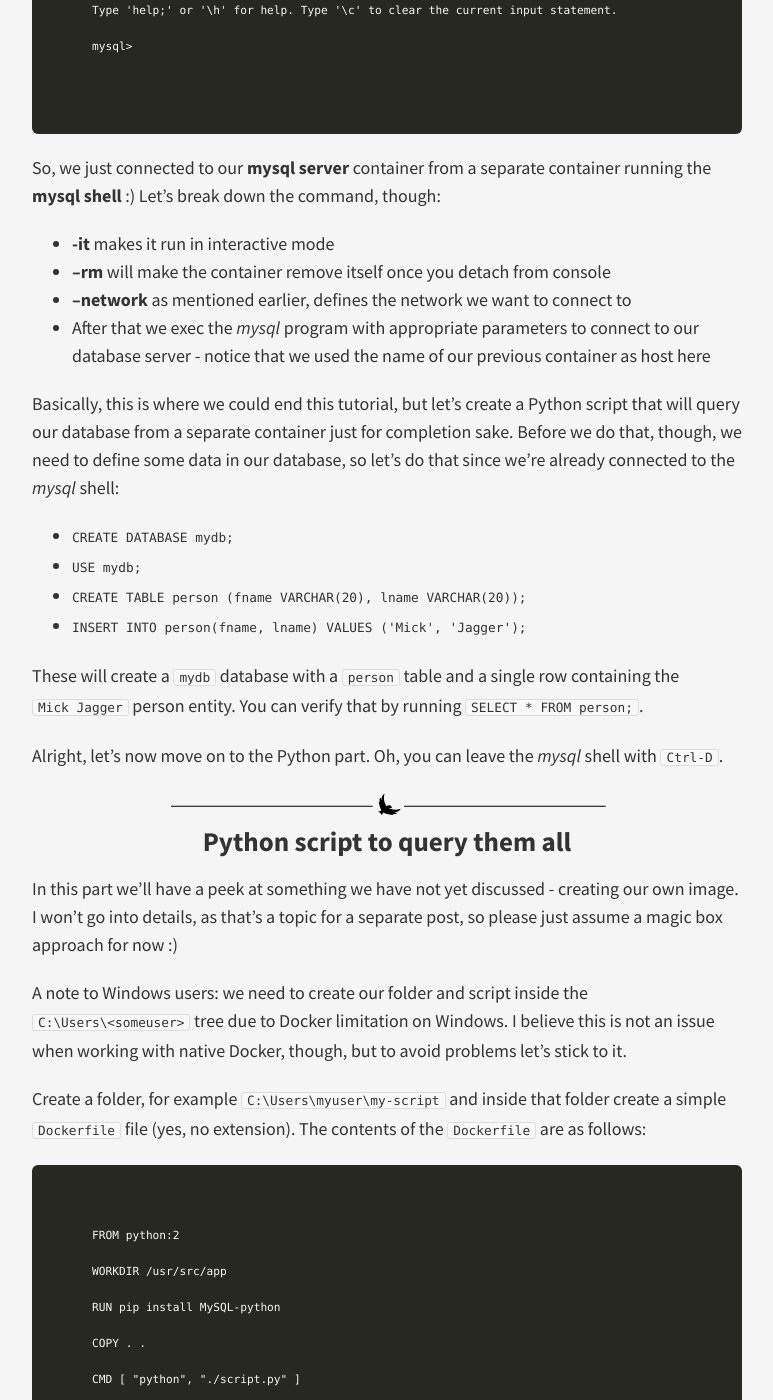
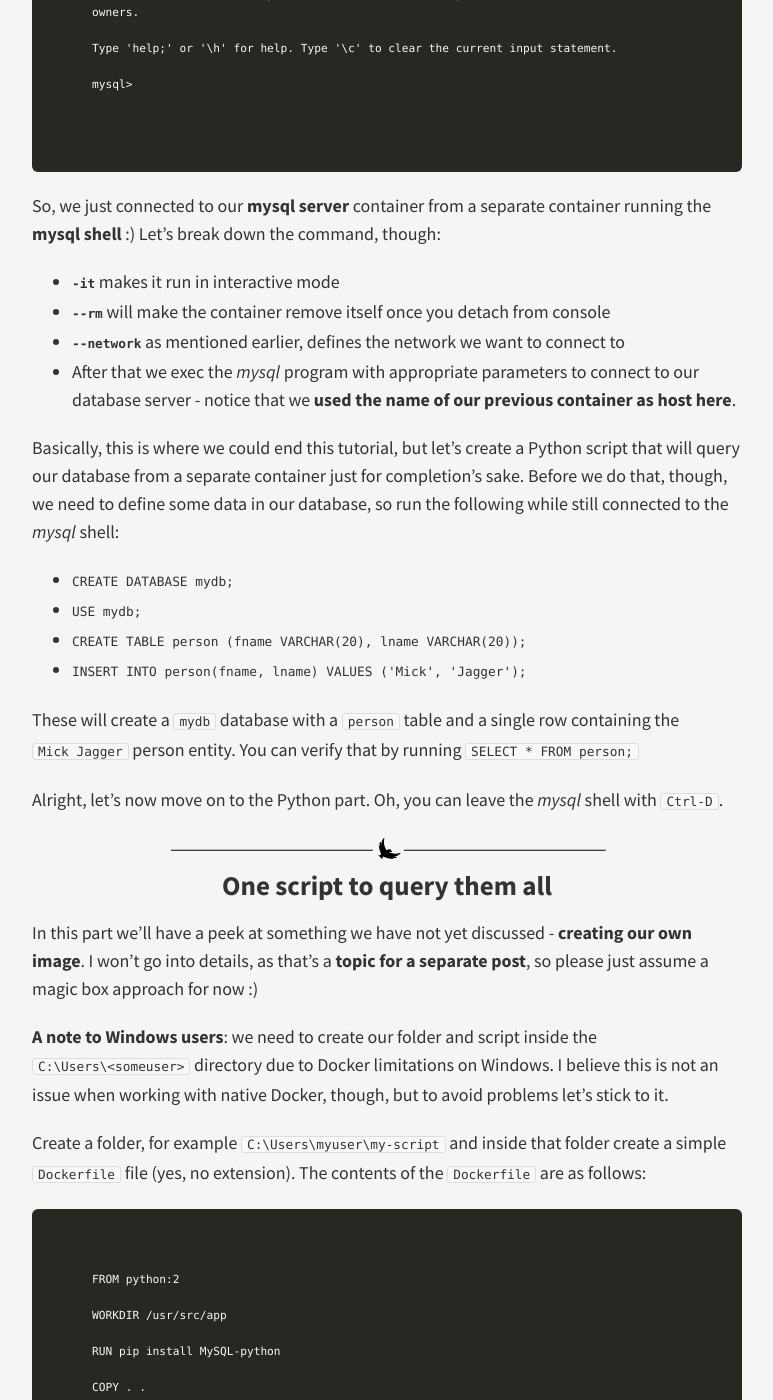
Before and after one commit to rskupnik/rskupnik.github.io, a Jekyll site: the page built from _posts/2017-06-19-docker_series_2_connecting_containers.md, in a window 1280 px wide and 1400 px high, scrolled down 3083 px. Shown: the whole window, without its empty margins (253-1026 px from the left). Built offline with Jekyll 4.4.1, drawn with Linux system fonts in a browser that asks for light colours; nearby versions of some CDN libraries; some of the changed text lies outside the part shown.

Commit message:
Redacting the Docker 2 post

````diff
--- a/_posts/2017-06-19-docker_series_2_connecting_containers.md
+++ b/_posts/2017-06-19-docker_series_2_connecting_containers.md
@@ -8,18 +8,18 @@
 
 This is the second post of the *Docker Basics* series. Last time, we talked about what are *images* and *containers* and how to use them to achieve a simple use case - run a Scala REPL. If you haven't read that yet and you're interested, you can see it [here](/docker-series-1-image-and-container) :)  You should also start with that post if you haven't yet installed Docker, as in this post I assume you have it done.
 
-We'll consider a scenario where we have **two containers** and we want them to talk to each other. The first use case that came to my mind when thinking about two cooperating containers is an **application-database** relation. Therefore, we're going to create the following containers:
+THis time we'll consider a scenario where we have **two containers** and we want them to talk to each other. The first use case that came to my mind when thinking about two cooperating containers is an **application-database** relation. Therefore, we're going to create the following containers:
 * One containing a MySQL RDBMS with a simple database and a simple table
 * One that runs a single Python script that is supposed to fetch and print the data from the database
 
 Very simple and illustrates the point. Let's get going then!
 
 ---
-## Docker networking to tie them together
+## One network to bind them
 
-Linking containers together in the past was done with the [--link flag](https://docs.docker.com/engine/userguide/networking/default_network/dockerlinks/). That method, however, is deprecated and should not be used. The reason I'm mentioning it is because there are quite a lot of tutorials out there that still base on that method - you should know they're not up to date.
+Linking containers together in the past was done with the [--link flag](https://docs.docker.com/engine/userguide/networking/default_network/dockerlinks/). That method, however, is **deprecated** and should not be used. The reason I'm mentioning it is because there are quite a lot of tutorials out there that describe that method - you should know they're not up to date.
 
-The proper method of linking containers together is with the use of the new [networking feature](https://docs.docker.com/engine/userguide/networking/).
+**The proper method** of linking containers together is with the use of the new [networking feature](https://docs.docker.com/engine/userguide/networking/).
 
 Let's bring up our Docker console and run the `docker network ls` command. You should see something like this:
 
@@ -30,9 +30,9 @@
 c3fdf8d5c56e    none    null    local
 ```
 
-There are the networks that are available by default:
-* **bridge** default network all containers connect to if you don't specify the network yourself
-* **none** connect to a container-specific network stack that lacks a network interface
+These are the networks that are available by default:
+* **bridge** is the default network all containers connect to if you don't specify the network yourself
+* **none** connects to a container-specific network stack that lacks a network interface
 * **host** connects to the host's network stack - there will be no isolation between host machine and the container, as far as network is concerned
 
 If you need to know the details of a network, you can use the `docker network inspect <name>` command.
@@ -49,27 +49,27 @@
 19671b2b8b20    my-network  bridge  local
 ```
 
-Our user-defined network is up and ready to be used, so let's create a MySQL database container now.
+Our user-defined network is up and ready to be used, so let's move on to a MySQL database server container now.
 
 ---
 ## MySQL container
 
-If you remember from the [previous post](/docker-series-1-image-and-container), in order to spin up a container, we first need an image. In this case, we'll use the default [mysql](https://hub.docker.com/_/mysql/) image. Let's pull it first with `docker pull mysql`.
+If you remember from the [previous post](/docker-series-1-image-and-container), in order to spin up a container, we first need an image. In this case, we'll use the default [mysql](https://hub.docker.com/_/mysql/) image - pull it with a `docker pull mysql` command.
 
-Once we have it, let's start a mysql server instance with the following command:
+Once we have it, we can start a mysql server instance with the following command:
 `docker run -d --name mysql-server --network my-network -e MYSQL_ROOT_PASSWORD=secret mysql`
 
 Let's break it down into pieces:
-* **-d** makes the container run in background, as detached
-* **--name** gives a specific name, which will be important in the next part
-* **--network** defines the network the container should connect to
-* **-e** sets and environment variable - in this case we define the password to be used
+* **`-d`** makes the container run in background, as detached
+* **`--name`** gives a specific name, which will be important in the next part
+* **`--network`** defines the network the container should connect to
+* **`-e`** sets and environment variable - in this case we define the password to be used
 
 Quite simple. Our MySQL server should be up and running, which we can check with a `docker ps` command.
 
-Let's now try to connect to our database server in order to create a database, a simple table and add some simple data. This will actually be the first demonstration that our network connect the two containers together as we need to start a separate container to connect to the existing server.
+Let's now try to connect to our database server in order to create a database, a simple table and add some simple data. This will actually be the **first demonstration that our network connects the two containers together** as we need to start a separate container to connect to the existing server.
 
-The command to do that is as follows (quite a long one):
+The command to do that is as follows (quite a long one - don't forget the `'` symbol at the end :)
 `docker run -it --rm --network my-network mysql sh -c 'exec mysql -h"mysql-server" -P"3306" -uroot -p"secret"'`
 
 If everything is fine, we should see the following:
@@ -92,27 +92,27 @@
 ```
 
 So, we just connected to our **mysql server** container from a separate container running the **mysql shell** :) Let's break down the command, though:
-* **-it** makes it run in interactive mode
-* **--rm** will make the container remove itself once you detach from console
-* **--network** as mentioned earlier, defines the network we want to connect to
-* After that we exec the *mysql* program with appropriate parameters to connect to our database server - notice that we used the name of our previous container as host here
+* **`-it`** makes it run in interactive mode
+* **`--rm`** will make the container remove itself once you detach from console
+* **`--network`** as mentioned earlier, defines the network we want to connect to
+* After that we exec the *mysql* program with appropriate parameters to connect to our database server - notice that we **used the name of our previous container as host here**.
 
-Basically, this is where we could end this tutorial, but let's create a Python script that will query our database from a separate container just for completion sake. Before we do that, though, we need to define some data in our database, so let's do that since we're already connected to the *mysql* shell:
+Basically, this is where we could end this tutorial, but let's create a Python script that will query our database from a separate container just for completion's sake. Before we do that, though, we need to define some data in our database, so run the following while still connected to the *mysql* shell:
 * `CREATE DATABASE mydb;`
 * `USE mydb;`
 * `CREATE TABLE person (fname VARCHAR(20), lname VARCHAR(20));`
 * `INSERT INTO person(fname, lname) VALUES ('Mick', 'Jagger');`
 
-These will create a `mydb` database with a `person` table and a single row containing the `Mick Jagger` person entity. You can verify that by running `SELECT * FROM person;`.
+These will create a `mydb` database with a `person` table and a single row containing the `Mick Jagger` person entity. You can verify that by running `SELECT * FROM person;`
 
 Alright, let's now move on to the Python part. Oh, you can leave the *mysql* shell with `Ctrl-D`.
 
 ---
-## Python script to query them all
+## One script to query them all
 
-In this part we'll have a peek at something we have not yet discussed - creating our own image. I won't go into details, as that's a topic for a separate post, so please just assume a magic box approach for now :)
+In this part we'll have a peek at something we have not yet discussed - **creating our own image**. I won't go into details, as that's a **topic for a separate post**, so please just assume a magic box approach for now :)
 
-A note to Windows users: we need to create our folder and script inside the `C:\Users\<someuser>` tree due to Docker limitation on Windows. I believe this is not an issue when working with native Docker, though, but to avoid problems let's stick to it.
+**A note to Windows users**: we need to create our folder and script inside the `C:\Users\<someuser>` directory due to Docker limitations on Windows. I believe this is not an issue when working with native Docker, though, but to avoid problems let's stick to it.
 
 Create a folder, for example `C:\Users\myuser\my-script` and inside that folder create a simple `Dockerfile` file (yes, no extension). The contents of the `Dockerfile` are as follows:
 
@@ -128,7 +128,7 @@
 CMD [ "python", "./script.py" ]
 ```
 
-As mentioned, I will not go into details of image creation in this post, so just a short explanation: this file will make our image extends the `python:2` image, setup a working directory, install the `MySQL-python` package, copy the contents of the current directory to the working directory we just defined and execute a `script.py` file.
+As mentioned, I will not go into details of image creation in this post, so just a short explanation: this file will make our image extend the `python:2` image, setup a working directory, install the `MySQL-python` package, copy the contents of the current directory to the working directory inside the container (which we defined with `WORKDIR`) and execute a `script.py` file.
 
 Ok, so we now need our `script.py` file with the following contents:
 
@@ -149,27 +149,27 @@
 
 This script will connect to our MySQL database (remember the name of the container is the host name) and select data from our table.
 
-Ok, let's do this. From Docker terminal, we first need to move to our newly created folder containing the Dockerfile and script: `cd /c/users/myuser/my-script`
+From the Docker terminal, we first need to move to our newly created folder containing the Dockerfile and script: `cd /c/users/myuser/my-script`
 
 Now, that we're inside the proper directory, let's **build our image**: `docker build -t my-script .` (don't forget the dot at the end).
 
 Our image is now built, we should see it when running `docker image ls`.
 
-And now for the grand finale, run our newly created image: `docker run -it --rm --network my-network my-script`.
+And now for the grand finale, run our newly created image: `docker run -it --rm --network my-network my-script`
 
-The very humble output, `fname=Mick, lname=Jagger`, proves that our script ran from one container was able to connect to a mysql database in another container and query it, which concludes this post :)
+The very humble output: `fname=Mick, lname=Jagger`, proves that our script, launched from one container, was able to connect to a mysql database in another container and query it, which concludes this post :)
 
 ---
 ## Summary
 
-There's not much to it:
-* The old, deprecated method of linking containers is via the `--link` flag
-* The new, proper method of linking containers is via Docker's **networking** capability
-* There are some default networks available but the recommended way is to create your own network, specific for this particular application/use case
-* To attach a container to a network, simply use the `--network` flag
+* The old, **deprecated** method of linking containers is via the `--link` flag
+* The new, **proper** method of linking containers is via Docker's **networking** capability
+* There are some default networks available but the **recommended way** is to create **your own network**, specific for this particular application/use case
+* To **attach a container to a network**, simply use the `--network` flag
 * Using `--name` is important as the name you specify is the host address of the container visible from other containers in the same network
 
 Commands to take away:
 * `docker network ls` will list all available networks
 * `docker network create <name>` will create a new network
+* `docker network inspect <name>` to view details of a network
 * Adding a `--network <name>` flag to a `docker run` command will make the container run in this network's scope
````
